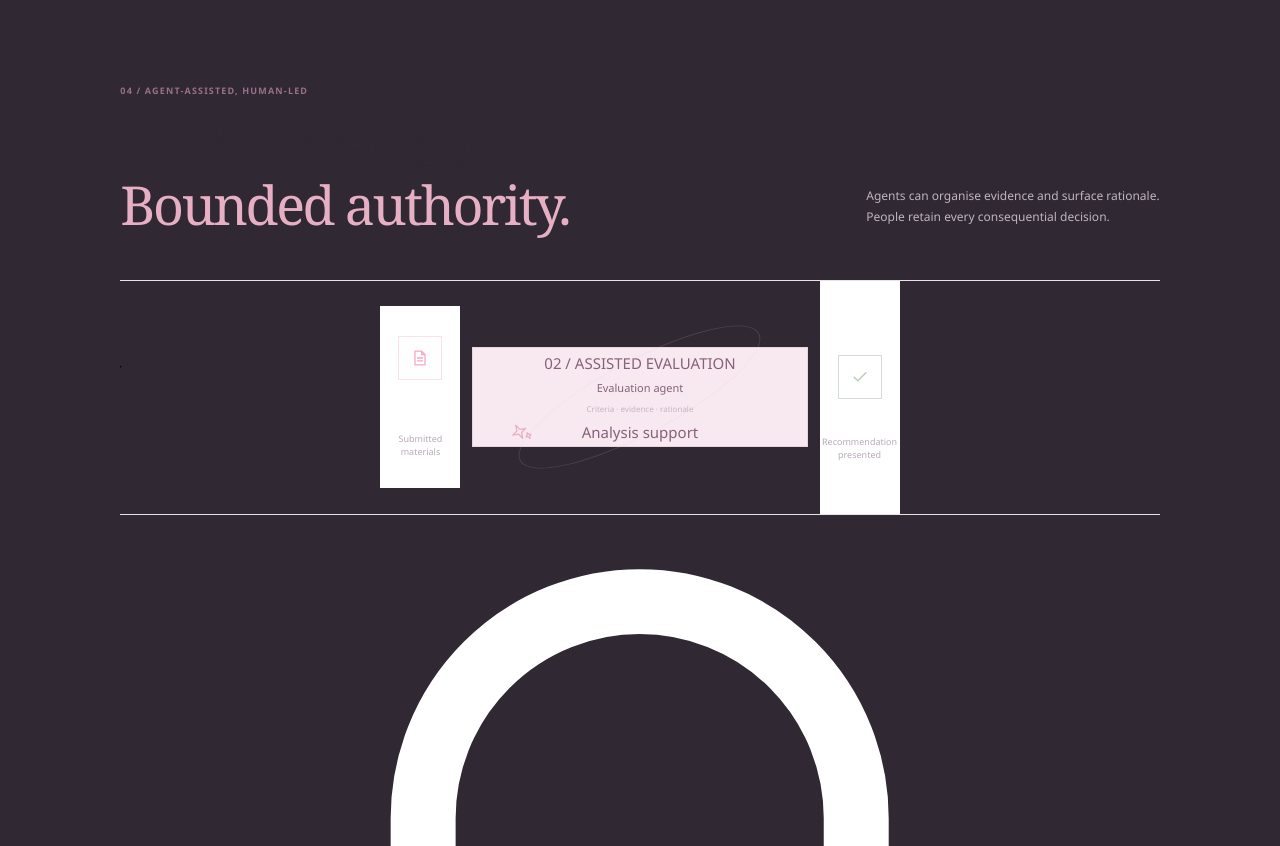
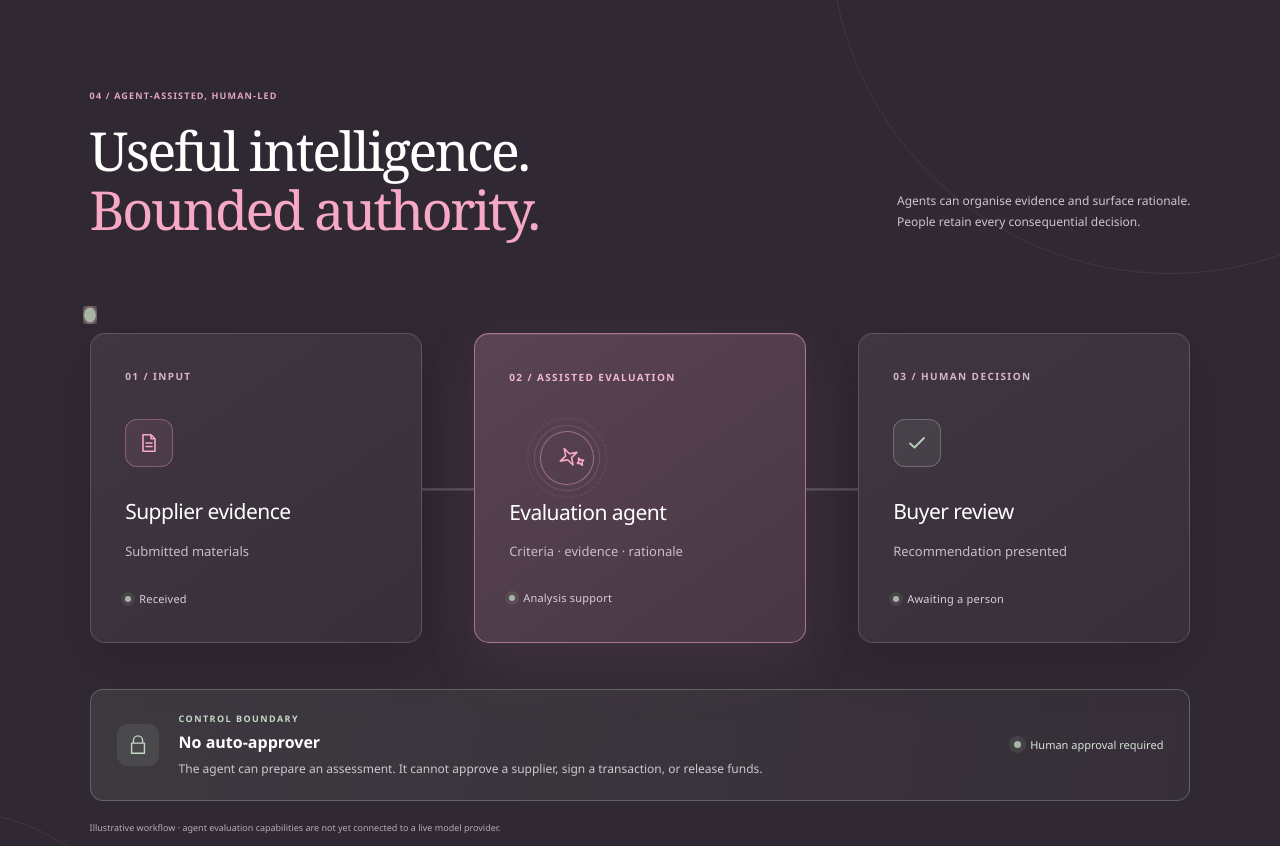
Before and after one commit to Lordprolific/alesxras, a Next.js app in the folder apps/web/: page / in a window 1280 px wide. Shown: the part 3034-3880 px from the top of the page. Built offline with nearby package versions, Linux system fonts and the light colour scheme.

Commit message:
Create cohesive enterprise workflow motion and human approval visuals

```diff
--- a/apps/web/src/app/globals.css
+++ b/apps/web/src/app/globals.css
@@ -708,3 +708,119 @@ html.has-scroll-reveals .public-site .site-reveal.is-revealed { opacity: 1; tran
     transform: none !important; opacity: 1 !important;
   }
 }
+
+/* Workflow scene: one deliberate surface system, animated evidence hand-off */
+.public-site .intelligence-section {
+  position: relative;
+  isolation: isolate;
+  overflow: hidden;
+  padding: clamp(76px, 9vw, 132px) clamp(22px, 7vw, 112px);
+  color: #fff;
+  background: #302832;
+}
+.public-site .intelligence-section::before,
+.public-site .intelligence-section::after {
+  content: ""; position: absolute; z-index: -1; pointer-events: none; border-radius: 50%;
+  border: 1px solid rgb(247 168 196 / 10%);
+}
+.public-site .intelligence-section::before { width: 680px; height: 680px; right: -230px; top: -380px; }
+.public-site .intelligence-section::after { width: 420px; height: 420px; left: -260px; bottom: -280px; }
+.public-site .intelligence-section .section-index { color: #e2a8c0; }
+.public-site .intelligence-head { position: relative; z-index: 1; margin-bottom: clamp(42px, 6vw, 76px); }
+.public-site .intelligence-head h2 { color: #fff; }
+.public-site .intelligence-head h2 span { color: #f7a8c4; }
+.public-site .intelligence-head > p { color: #d1c4ce; }
+.public-site .intelligence-flow {
+  position: relative; display: grid; grid-template-columns: minmax(0,1fr) minmax(0,1fr) minmax(0,1fr);
+  align-items: stretch; gap: clamp(18px, 4vw, 58px); padding: 18px 0 24px;
+  border: 0; background: transparent; overflow: visible;
+}
+.public-site .intelligence-connectors {
+  position: absolute; z-index: 0; inset: 0; width: 100%; height: 100%; overflow: visible; pointer-events: none;
+}
+.public-site .workflow-track { fill: none; stroke: rgb(255 255 255 / 18%); stroke-width: 1.5; stroke-linecap: round; }
+.public-site .workflow-active { fill: none; stroke: url(#workflow-line); stroke-width: 1.7; stroke-linecap: round; stroke-dasharray: 5 10; animation: workflow-dash 2.8s linear infinite; }
+.public-site .workflow-packet { fill: #f7a8c4; }
+.public-site .packet-two { fill: #a5b8a5; }
+@keyframes workflow-dash { to { stroke-dashoffset: -60; } }
+.public-site .flow-stage {
+  position: relative; z-index: 1; min-height: 250px; display: flex; flex-direction: column; align-items: flex-start; justify-content: center;
+  padding: clamp(22px, 2.7vw, 36px); border: 1px solid rgb(255 255 255 / 16%); border-radius: 15px;
+  background: linear-gradient(145deg, #403642, #382f3a); color: #fff;
+  box-shadow: 0 20px 55px rgb(0 0 0 / 13%);
+  transition: transform .35s cubic-bezier(.2,.7,.2,1), border-color .35s ease, box-shadow .35s ease;
+}
+.public-site .flow-stage:hover { transform: translateY(-5px); border-color: rgb(247 168 196 / 48%); box-shadow: 0 26px 65px rgb(0 0 0 / 20%); }
+.public-site .flow-stage-index { margin-bottom: 28px; color: #d6b5c6; font-size: 10px; font-weight: 650; letter-spacing: .14em; }
+.public-site .flow-symbol, .public-site .recommendation-mark {
+  width: 48px; height: 48px; display: grid; place-items: center; margin-bottom: 22px; border: 1px solid rgb(247 168 196 / 34%);
+  border-radius: 12px; color: #f7a8c4; background: rgb(247 168 196 / 8%);
+}
+.public-site .flow-symbol svg, .public-site .recommendation-mark svg { width: 24px; height: 24px; }
+.public-site .flow-stage strong { color: #fff; font-size: clamp(17px, 1.7vw, 21px); font-weight: 590; letter-spacing: -.025em; }
+.public-site .flow-stage small { margin-top: 8px; color: #c8bdc8; font-size: 13px; }
+.public-site .flow-state { display: inline-flex; align-items: center; gap: 8px; margin-top: 22px; color: #d8d0d8; font-size: 11px; letter-spacing: .02em; }
+.public-site .flow-state i { width: 6px; height: 6px; border-radius: 50%; background: #a5b8a5; box-shadow: 0 0 0 4px rgb(165 184 165 / 12%); }
+.public-site .agent-core {
+  align-items: flex-start; border-color: rgb(247 168 196 / 54%);
+  background: linear-gradient(145deg, #594354, #493744);
+  box-shadow: 0 20px 65px rgb(247 168 196 / 9%), inset 0 1px rgb(255 255 255 / 8%);
+}
+.public-site .agent-core .flow-stage-index { color: #f2b9cf; }
+.public-site .agent-orbit-small {
+  position: relative; width: 54px; height: 54px; display: grid; place-items: center; margin-bottom: 18px;
+  border: 1px solid rgb(247 168 196 / 45%); border-radius: 50%;
+  animation: agent-orbit-breathe 3.2s ease-in-out infinite;
+}
+.public-site .agent-orbit-small::before, .public-site .agent-orbit-small::after {
+  content: ""; position: absolute; inset: -7px; border: 1px solid rgb(247 168 196 / 18%); border-radius: 50%;
+}
+.public-site .agent-orbit-small::after { inset: -14px; border-style: dashed; animation: agent-orbit-spin 16s linear infinite; }
+.public-site .agent-spark { display: grid; place-items: center; color: #f7a8c4; }
+.public-site .agent-spark svg { width: 28px; height: 28px; }
+@keyframes agent-orbit-breathe { 50% { box-shadow: 0 0 0 8px rgb(247 168 196 / 7%), 0 0 30px rgb(247 168 196 / 12%); } }
+@keyframes agent-orbit-spin { to { transform: rotate(360deg); } }
+.public-site .recommendation-mark { border-color: rgb(165 184 165 / 40%); color: #b9d0bb; background: rgb(165 184 165 / 9%); }
+.public-site .human-authority-strip {
+  position: relative; display: flex; align-items: center; gap: 20px; margin-top: 22px; padding: 22px 26px;
+  border: 1px solid rgb(165 184 165 / 36%); border-radius: 13px;
+  background: linear-gradient(100deg, rgb(165 184 165 / 12%), rgb(255 255 255 / 3%));
+}
+.public-site .authority-lock { width: 42px; height: 42px; flex: 0 0 42px; display: grid; place-items: center; border-radius: 11px; color: #c4d8c5; background: rgb(165 184 165 / 13%); }
+.public-site .authority-lock svg { width: 22px; height: 22px; }
+.public-site .authority-eyebrow { display: block; margin-bottom: 5px; color: #c4d8c5; font-size: 9px; font-weight: 700; letter-spacing: .16em; }
+.public-site .human-authority-strip strong { display: block; color: #fff; font-size: 16px; font-weight: 620; }
+.public-site .human-authority-strip p { margin: 5px 0 0; color: #d0c6d0; font-size: 12px; line-height: 1.6; }
+.public-site .authority-status { display: inline-flex; align-items: center; gap: 9px; margin-left: auto; color: #d6e4d7; font-size: 11px; white-space: nowrap; }
+.public-site .authority-status i { width: 7px; height: 7px; border-radius: 50%; background: #a5b8a5; box-shadow: 0 0 0 5px rgb(165 184 165 / 12%); }
+.public-site .illustrative-caption { margin-top: 20px; color: #b7aab7; }
+.public-site .approval-section {
+  position: relative; overflow: hidden; background: #f7f2f5; border-top: 1px solid #e9e2e7; border-bottom: 1px solid #e9e2e7;
+}
+.public-site .approval-glyph { position: relative; isolation: isolate; background: #fff; border: 1px solid #e7d9e1; }
+.public-site .approval-glyph > span { color: #806477; font-size: 10px; font-weight: 700; letter-spacing: .13em; text-align: center; line-height: 1.5; }
+.public-site .approval-ring { border-color: rgb(169 111 139 / 25%); }
+.public-site .approval-ring.ring-one { animation: approval-ring-pulse 3.4s ease-out infinite; }
+.public-site .approval-ring.ring-two { animation: approval-ring-pulse 3.4s ease-out 1.7s infinite; }
+.public-site .approval-signal { position: absolute; width: 7px; height: 7px; right: 10%; top: 50%; border-radius: 50%; background: #a5b8a5; box-shadow: 0 0 0 5px rgb(165 184 165 / 15%); animation: approval-signal 2.8s ease-in-out infinite; }
+@keyframes approval-ring-pulse { 0% { transform: scale(.82); opacity: .7; } 75%,100% { transform: scale(1.28); opacity: 0; } }
+@keyframes approval-signal { 50% { transform: translate(-18px, -12px); box-shadow: 0 0 0 9px rgb(165 184 165 / 8%); } }
+.public-site .approval-seal { border-color: #ddcbd6; background: #fff; }
+.public-site .approval-seal > span { color: #a96f8b; }
+.public-site .approval-seal strong { color: #493b4a; }
+.public-site .seal-scan { position: absolute; left: 0; right: 0; top: 0; height: 1px; background: linear-gradient(90deg, transparent, #a5b8a5, transparent); animation: seal-scan 3.8s ease-in-out infinite; }
+@keyframes seal-scan { 0%,100% { transform: translateY(0); opacity: 0; } 45%,55% { opacity: .9; } 80% { transform: translateY(100px); opacity: 0; } }
+@media (max-width: 760px) {
+  .public-site .intelligence-section { padding: 76px 22px; }
+  .public-site .intelligence-flow { grid-template-columns: 1fr; gap: 16px; padding: 0; }
+  .public-site .intelligence-connectors { display: none; }
+  .public-site .flow-stage { min-height: 220px; padding: 24px; }
+  .public-site .human-authority-strip { align-items: flex-start; flex-wrap: wrap; padding: 19px; }
+  .public-site .authority-status { width: 100%; margin-left: 62px; }
+}
+@media (prefers-reduced-motion: reduce) {
+  .public-site .workflow-active, .public-site .agent-orbit-small, .public-site .agent-orbit-small::after,
+  .public-site .approval-ring, .public-site .approval-signal, .public-site .seal-scan {
+    animation: none !important;
+  }
+}
```
